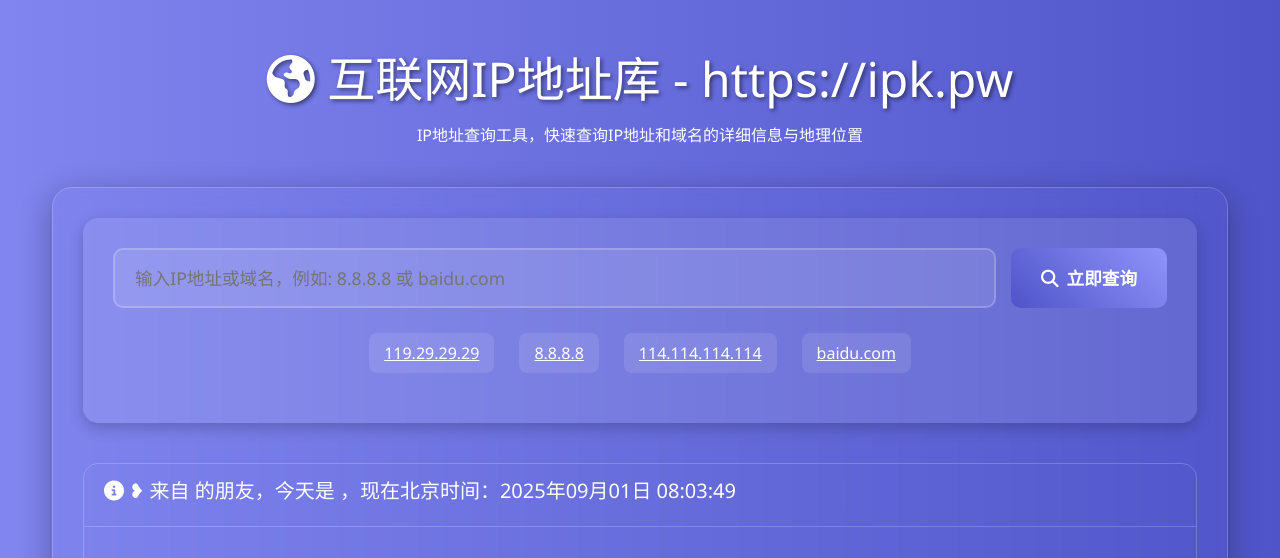
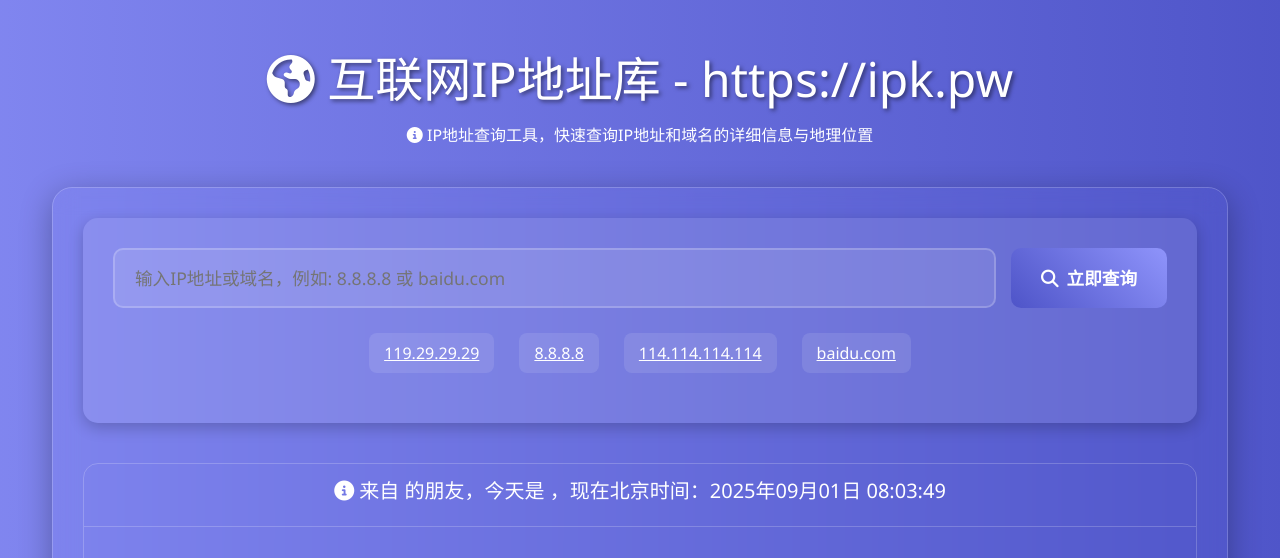
Before and after one commit to GitFn/ipk.pw, a PHP site: page /index.php in a window 1280 px wide. Shown: the top 558 px of the page. Run offline with PHP 8.4, Linux system fonts and the light colour scheme; data that the repository does not hold is empty.

Commit message:
Update index.php

```diff
--- a/index.php
+++ b/index.php
@@ -78,7 +78,7 @@ if (($_SERVER['REQUEST_METHOD'] === 'POST' && isset($_POST['ip'])) || isset($_GE
 // 获取API信息
 $client_ip = getClientIP();
 $client_data = callIPAPI($client_ip);
-$week = '❥ 来自 ' .$client_data['ipLocation']. '的朋友，' .$client_data['greeting']. '今天是 ' .$client_data['week'] ;
+$week = ' 来自 ' .$client_data['ipLocation']. '的朋友，' .$client_data['greeting']. '今天是 ' .$client_data['week'] ;
 $server_time = $client_data['serverTime'];$time_parts = explode(' ', $server_time);$current_date = $time_parts[0];$current_time = $time_parts[1];
 function getValue($data, $key, $default = '') {
     return isset($data[$key]) && !empty($data[$key]) ? htmlspecialchars($data[$key]) : $default;
@@ -219,7 +219,7 @@ function getValue($data, $key, $default = '') {
         }
 
         .result-title {
-            font-size: 1.8rem;
+            font-size: 1.5rem;
             font-weight: 700;
             display: flex;
             align-items: center;
@@ -357,6 +357,7 @@ function getValue($data, $key, $default = '') {
 
         .history-container {
             margin-top: 30px;
+            text-align: center;
             display: <?= !empty($_SESSION['query_history']) ? 'block' : 'none' ?>;
         }
 
@@ -433,7 +434,7 @@ function getValue($data, $key, $default = '') {
     <div class="container">
         <div class="query-hero">
             <h1><i class="fas fa-globe-americas"></i> 互联网IP地址库 - https://ipk.pw</h1>
-            <p>IP地址查询工具，快速查询IP地址和域名的详细信息与地理位置</p>
+            <p><i class="fas fa-info-circle"></i> IP地址查询工具，快速查询IP地址和域名的详细信息与地理位置</p>
         </div>
 
         <div class="glass-container">
@@ -461,7 +462,7 @@ function getValue($data, $key, $default = '') {
             <div class="result-container">
                 <div class="result-header">
                     <div class="result-title">
-                        <i class="fas fa-result"></i> 查询结果
+                        <i class="fas fa-globe-americas"></i>查询结果
                         <span class="query-type-badge <?= $is_domain_query ? 'domain-badge' : '' ?>">
                             <?= $is_domain_query ? '域名' : 'IP地址' ?><?= htmlspecialchars($query_result['domain']) ?>
                         </span>
@@ -583,7 +584,7 @@ function getValue($data, $key, $default = '') {
 
             <!-- 查询历史记录 -->
             <div class="history-container">
-                <h4><i class="fas fa-history"></i> 查询历史记录（支持通过URL查询IP或域名信息：/?ip=119.29.29.29 或 /?ip=baidu.com）</h4>
+                <h5><i class="fas fa-history"></i> 查询历史记录（支持通过URL查询IP或域名信息：/?ip=119.29.29.29 或 /?ip=baidu.com）</h5>
                 <div style="text-align: center;margin-top: 10px;">
                     <?php if (!empty($_SESSION['query_history'])): ?>
                         <?php foreach ($_SESSION['query_history'] as $history_item): ?>
@@ -597,7 +598,7 @@ function getValue($data, $key, $default = '') {
 
             <div style="display: grid; grid-template-columns: repeat(auto-fit, minmax(300px, 1fr)); gap: 20px; margin-top: 40px;">
                 <div class="glass-card">
-                    <div style=" border-bottom:1px solid var(--glass-border); font-weight:600; padding:15px 20px; border-radius:15px 15px 0 0;">
+                    <div style="text-align: center;border-bottom:1px solid var(--glass-border); font-weight:600; padding:15px 20px; border-radius:15px 15px 0 0;">
                         <h5><i class="fas fa-info-circle"></i> <?= $week.'，现在北京时间：' ?><span id="currentTime"><?= $server_time ?></span</h5>
                     </div>
                     <div style="padding: 20px;">
```
